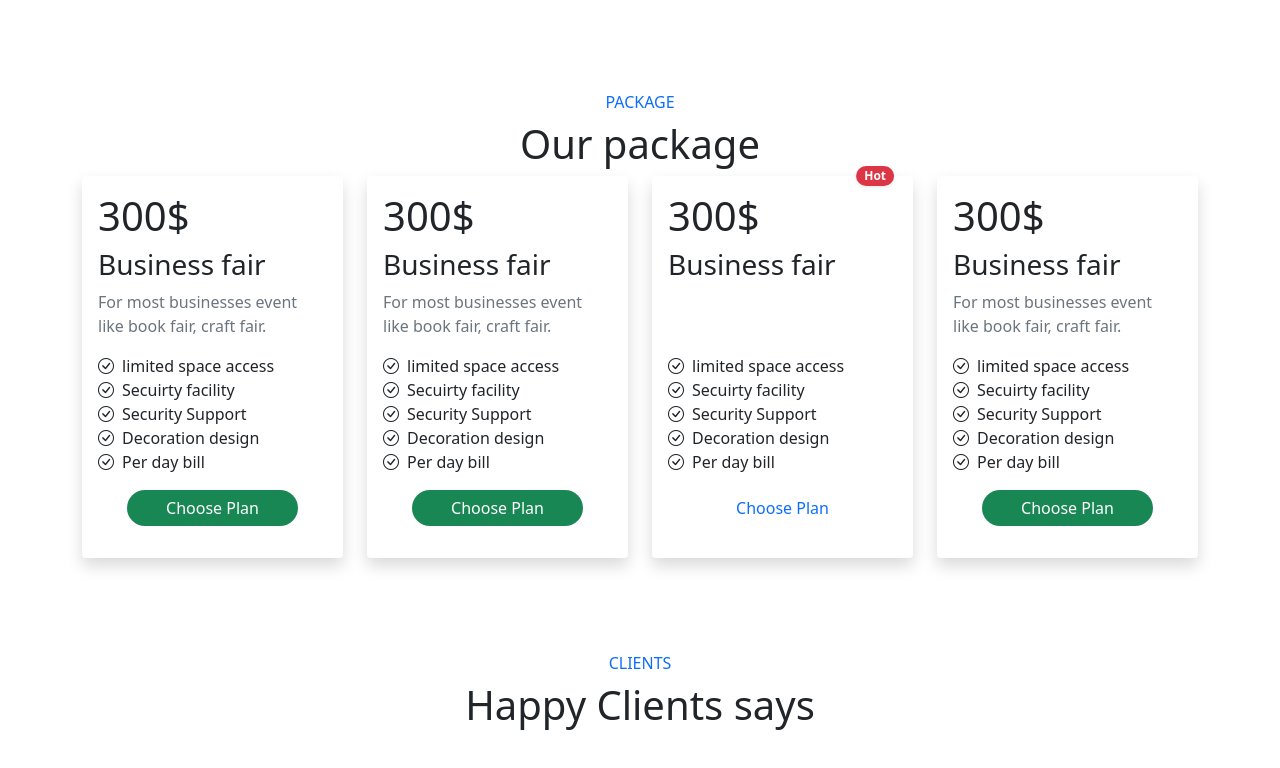
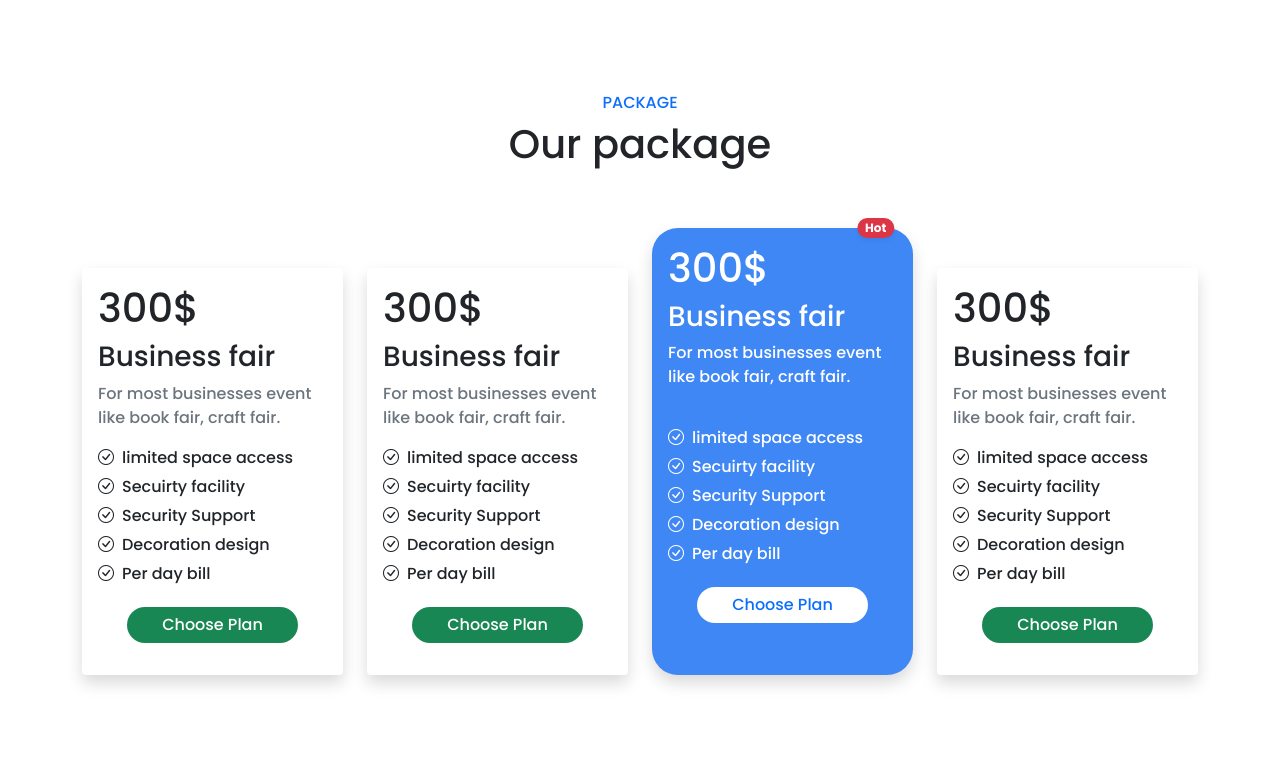
Before and after one commit to wazid7/Stage-2-Convention-Center, a plain HTML site: page index.html in a window 1280 px wide. Shown: the part 1072-1840 px from the top of the page. Drawn offline with nearby package versions, Linux system fonts and the light colour scheme; the site is published under a folder, as on GitHub Pages, so addresses that start at the root find nothing.

Commit message:
Custom Css Linked

```diff
--- a/index.html
+++ b/index.html
@@ -13,7 +13,7 @@
       href="https://cdn.jsdelivr.net/npm/bootstrap-icons@1.8.1/font/bootstrap-icons.css"
     />
     <!-- Custom-css-Here? -->
-    <link rel="stylesheet" href="/Css/style.css" />
+    <link rel="stylesheet" href="Css/style.css" />
   </head>
   <body>
     <header>
```
